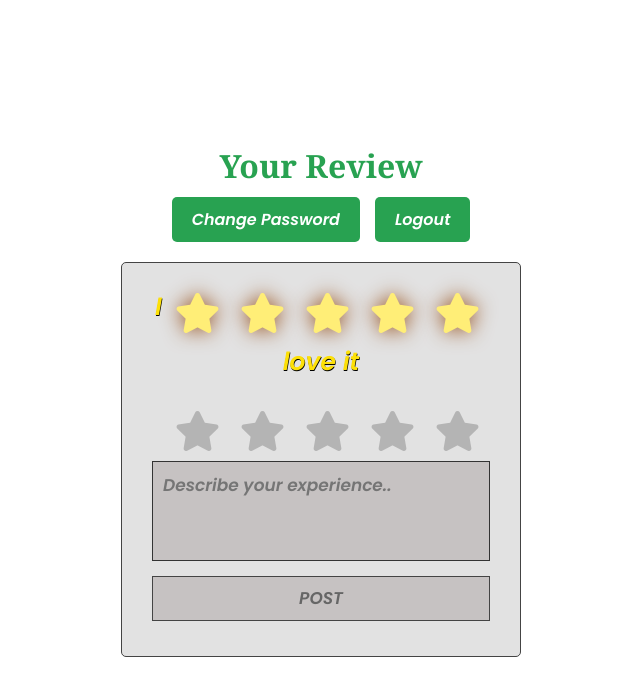
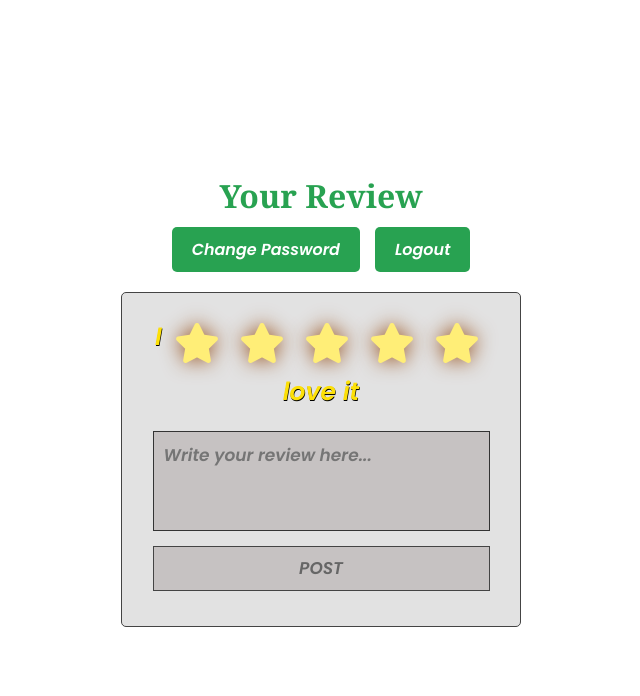
Before and after one commit to MikPap22/Coursework, a Flask app: template templates/pages/reviews.html in a window 1280 px wide, after a click that opens the changed part. Shown: the top 696 px of the page, without its empty margins (319-959 px from the left). Run offline with Flask 3, Linux system fonts and the light colour scheme; the template is opened without the code that fills it, so the values that code supplies are empty.

Commit message:
fixing star-widget, so only one line of stars

```diff
--- a/templates/pages/reviews.html
+++ b/templates/pages/reviews.html
@@ -206,53 +206,25 @@
             <div class = "edit">EDIT</div>
         </div>
         <div class = "star-widget">
-            <input type="radio" name ="rate" id="rate-5">
+            <input type="radio" name ="rating" id="rate-5" value = "5">
             <label for="rate-5" class ="fas fa-star"></label>
-            <input type="radio" name ="rate" id="rate-4">
+            <input type="radio" name ="rating" id="rate-4" value = "4">
             <label for="rate-4" class ="fas fa-star"></label>
-            <input type="radio" name ="rate" id="rate-3">
+            <input type="radio" name ="rating" id="rate-3" value = "3">
             <label for="rate-3" class ="fas fa-star"></label>
-            <input type="radio" name ="rate" id="rate-2">
+            <input type="radio" name ="rating" id="rate-2" value = "2">
             <label for="rate-2" class ="fas fa-star"></label>
-            <input type="radio" name ="rate" id="rate-1">
+            <input type="radio" name ="rating" id="rate-1" value = "1">
             <label for="rate-1" class ="fas fa-star"></label>
 
             <form action="/reviews" method="POST">
-
                 <header></header>
-
-    <input type="radio" name="rating" id="rate-5" value="5">
-
-    <label for="rate-5" class="fas fa-star"></label>
-
-    <input type="radio" name="rating" id="rate-4" value="4">
-
-    <label for="rate-4" class="fas fa-star"></label>
-
-    <input type="radio" name="rating" id="rate-3" value="3">
-
-    <label for="rate-3" class="fas fa-star"></label>
-
-    <input type="radio" name="rating" id="rate-2" value="2">
-
-    <label for="rate-2" class="fas fa-star"></label>
-
-    <input type="radio" name="rating" id="rate-1" value="1">
-
-    <label for="rate-1" class="fas fa-star"></label>
-
                 <div class="textarea">
-
-        <textarea name="comment" cols="30" placeholder="Describe your experience.." required></textarea>
-
+                    <textarea name="review" placeholder="Write your review here..." required></textarea>
                 </div>
-
                 <div class="btn">
-
-        <button type="submit">Post</button>
-
+                    <button type="submit">POST</button>
                 </div>
-
             </form>
         </div>
     </div>
```
Lines whose indentation alone changed are shown as unchanged.
